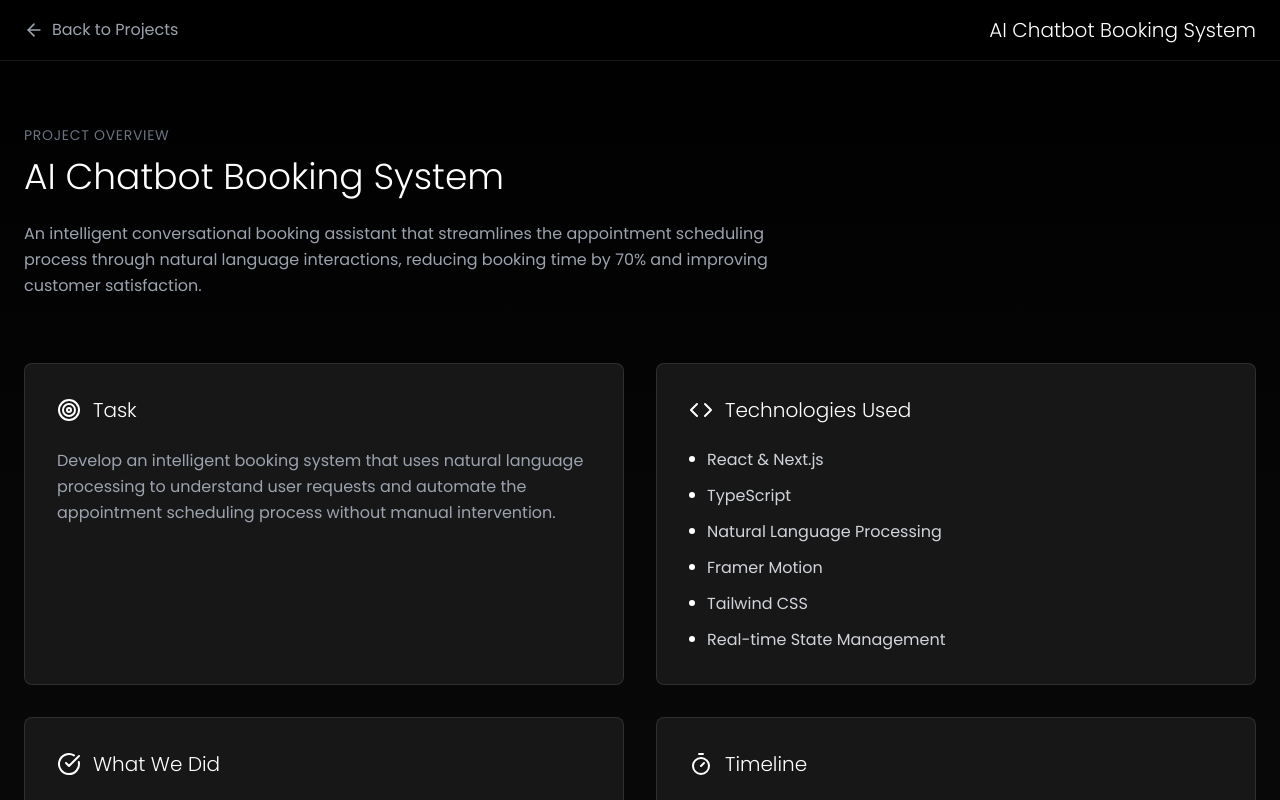
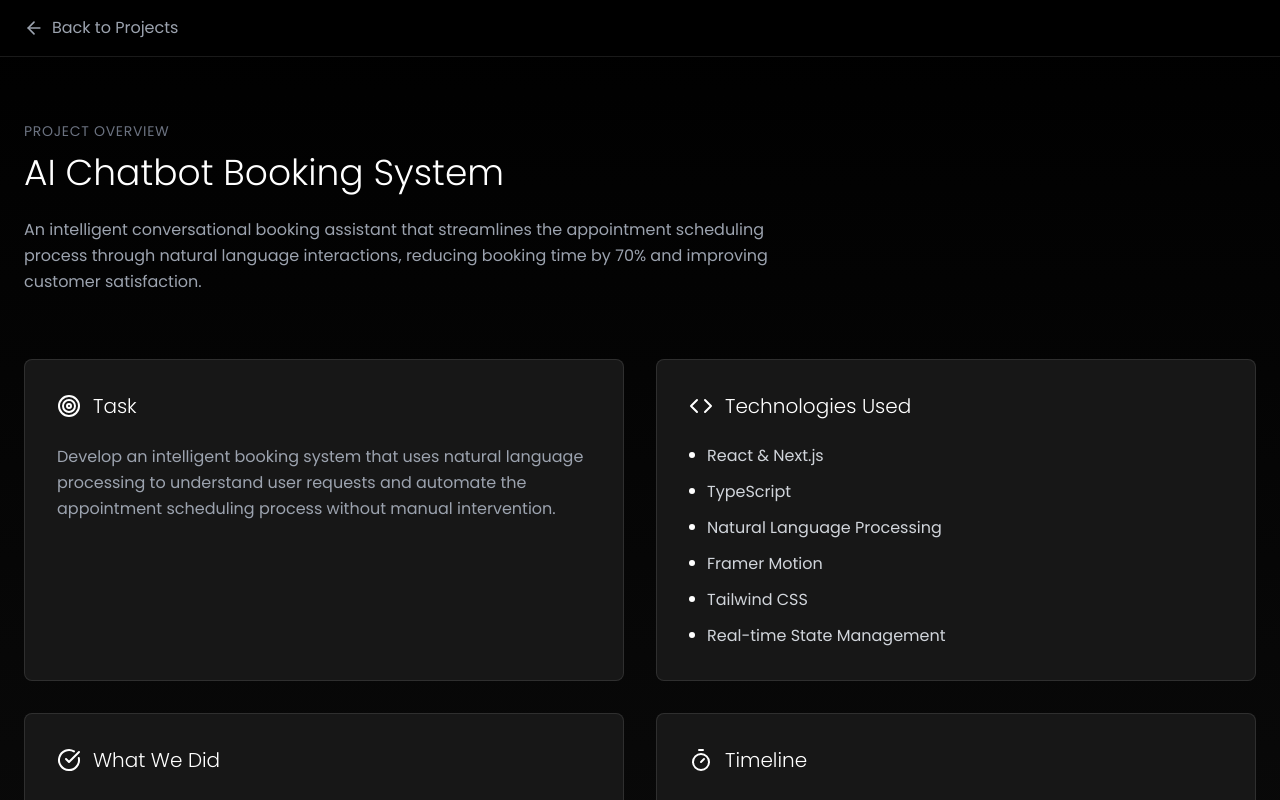
Before and after one commit to MGifensius/Metaseti-Digital-Indonesia, a Next.js app: page /projects/ai-chatbot-booking in a window 1280 px wide. Shown: the top 800 px of the page. Built offline with nearby package versions, Linux system fonts and the light colour scheme.

Commit message:
Update page.tsx

```diff
--- a/src/app/projects/ai-chatbot-booking/page.tsx
+++ b/src/app/projects/ai-chatbot-booking/page.tsx
@@ -128,7 +128,6 @@ export default function AIChatbotBooking() {
             <ArrowLeft className="h-5 w-5" />
             <span>Back to Projects</span>
           </button>
-          <h1 className="text-xl font-light text-white">AI Chatbot Booking System</h1>
         </div>
       </div>
 
```
